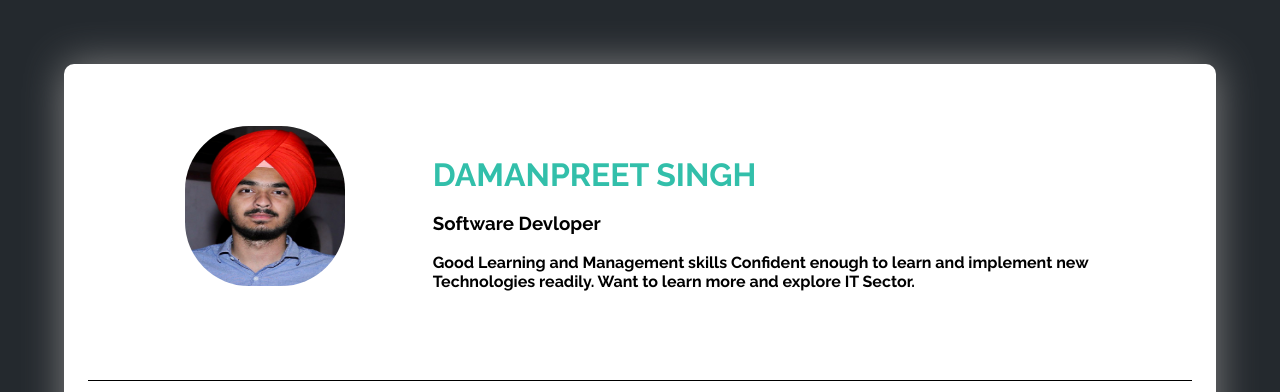
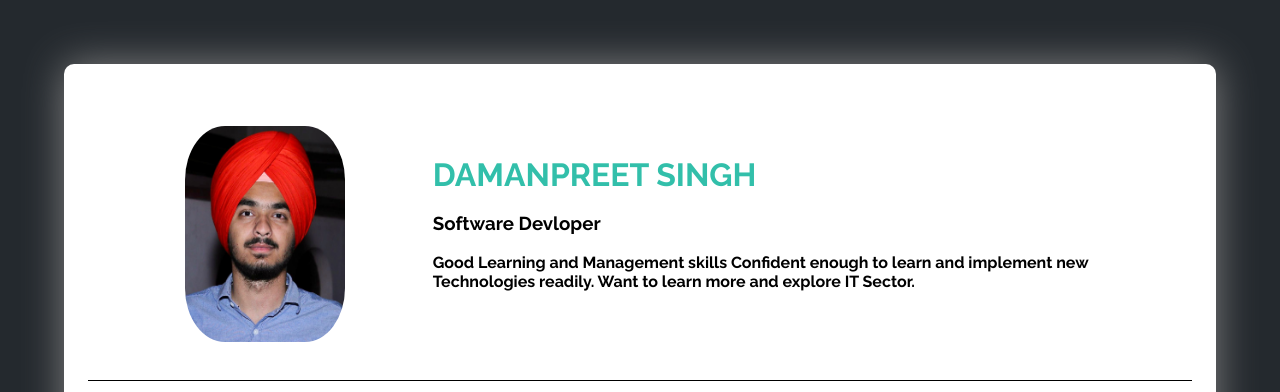
Before and after one commit to damanpreet732/resumeInReact, a React (Create React App) app: page / in a window 1280 px wide. Shown: the top 392 px of the page. Built offline with nearby package versions, Linux system fonts and the light colour scheme.

Commit message:
minute chnages in profilePic;

```diff
--- a/src/index.css
+++ b/src/index.css
@@ -75,14 +75,13 @@ h1 {
 }
 
 .profilePic div{
-  height: 20vh;
   width: 20vh;
 }
 
 .profilePic img {
   height: 100%;
   width: 100%;
-  border-radius: 40%;
+  border-radius: 25%;
 }
 
 .name h1 {
```
